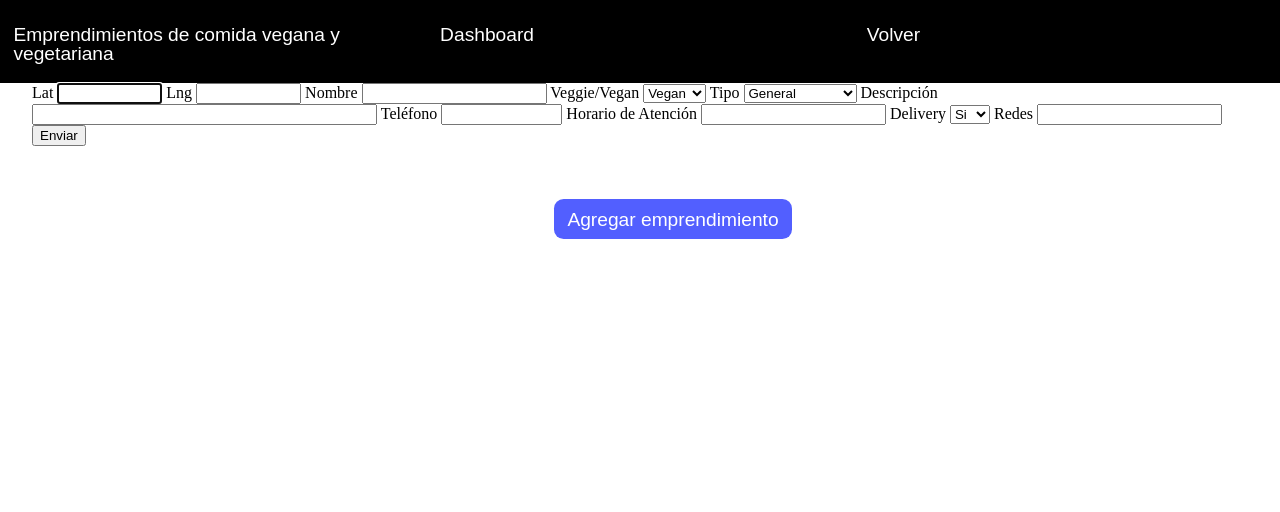
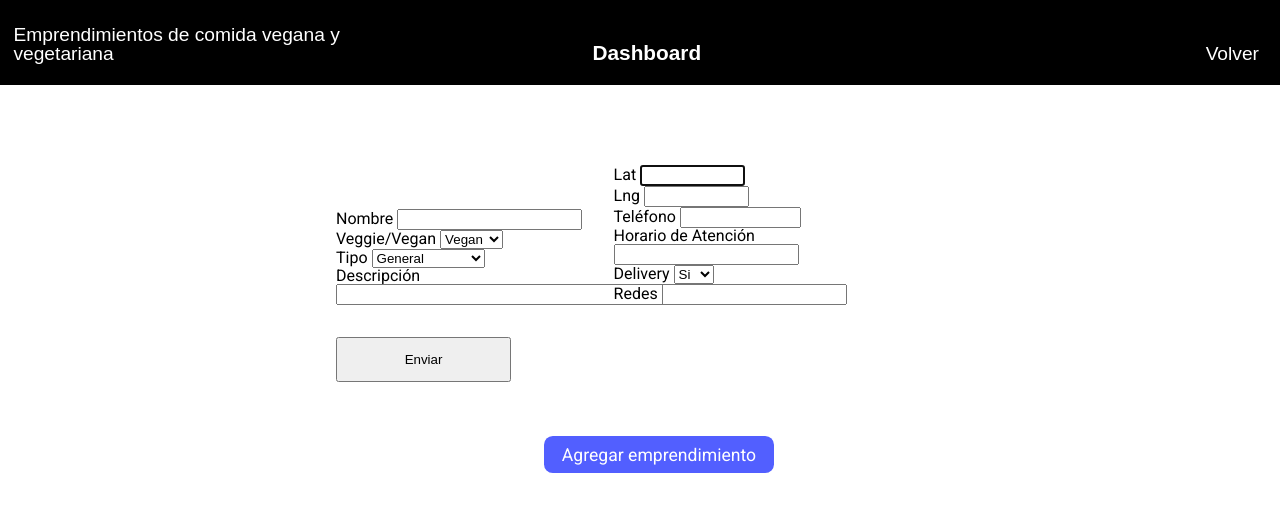
Before and after one commit to AgustinaGV/prog3-gv-tp2-frontend, a website: page admin/index.html in a window 1280 px wide. Both pictures are taken after a click on the link "Agregar emprendimiento". Drawn offline with Linux system fonts and the light colour scheme; no server answers; a web font is replaced by a local one.

Commit message:
Update CSS

```diff
--- a/admin/index.html
+++ b/admin/index.html
@@ -7,39 +7,48 @@
     <meta name="viewport" content="width=device-width, initial-scale=1">
     <title>Admin Dashboard</title>
     <link href="../assets/css/style.css" type="text/css" rel="stylesheet">
+    <link href="https://fonts.googleapis.com/css2?family=Capriola&display=swap" rel="stylesheet">
+    <link
+        href="https://fonts.googleapis.com/css2?family=Roboto:ital,wght@0,100;0,300;0,400;0,500;0,700;0,900;1,100;1,300;1,400;1,500;1,700;1,900&display=swap"
+        rel="stylesheet">
     <link rel="icon" type="image/png" href="../assets/images/favicon/growth.png" />
 </head>
 
 <body id="adminBody">
 
-    <header>
     <div class="headerAdmin">
+        <div class="divsAdmin cont">
             <span>Emprendimientos de comida vegana y vegetariana</span>
         </div>
-        <div class="headerAdmin">
+        <div class="divsAdmin cont">
             <span>Dashboard</span>
         </div>
-        <div class="headerAdmin">
+        <div class="divsAdmin cont">
             <a href="https://prog3-gv-tp2-frontend-git-master.agustinagv.now.sh/" class="todo">Volver</a>
         </div>
-    </header>
+    </div>
 
-    <main>
     <div id="wrapper">
         <div id="inner">
             <div id="form_wrapper">
                 <form id="form_main">
-                        <label for="form_field_lat" class="labels">Lat</label>
-                        <input id="form_field_lat" type="text" name="lat" class="inputForm" size="10">
-                        <label for="form_field_lng" class="labels">Lng</label>
-                        <input id="form_field_lng" type="text" name="lng" class="inputForm" size="10">
+
+                    <div id="formL">
+                        <div class="inputDiv">
                             <label for="form_field_name" class="labels">Nombre</label>
-                        <input id="form_field_name" type="text" name="name" class="inputForm" maxlength="30" size="20">
+                            <input id="form_field_name" type="text" name="name" class="inputForm" maxlength="30"
+                                size="20">
+                        </div>
+
+                        <div class="inputDiv">
                             <label for="form_field_veg" class="labels">Veggie/Vegan</label>
                             <select id="form_field_veg" type="text" name="veg" class="inputForm" form="form_main">
                                 <option value="vegan">Vegan</option>
                                 <option value="veggie">Veggie</option>
                             </select>
+                        </div>
+
+                        <div class="inputDiv">
                             <label for="form_field_type" class="labels">Tipo</label>
                             <select id="form_field_type" type="text" name="type" class="inputForm" form="form_main">
                                 <option value="general">General</option>
@@ -48,21 +57,57 @@
                                 <option value="hamburguesas">Hamburguesas</option>
                                 <option value="vegetales">Vegetales</option>
                             </select>
+                        </div>
+
+                        <div class="inputDiv">
                             <label for="form_field_description" class="labels">Descripción</label>
-                        <input id="form_field_description" type="text" name="description" class="inputForm" maxlength="300" size="40">
+                            <input id="form_field_description" type="text" name="description" class="inputForm"
+                                maxlength="300" size="40">
+                        </div>
+
+                    </div>
+
+                    <div id="formR">
+                        <div class="inputDiv">
+                            <label for="form_field_lat" class="labels">Lat</label>
+                            <input id="form_field_lat" type="text" name="lat" class="inputForm" size="10">
+                        </div>
+
+                        <div class="inputDiv">
+                            <label for="form_field_lng" class="labels">Lng</label>
+                            <input id="form_field_lng" type="text" name="lng" class="inputForm" size="10">
+                        </div>
+
+                        <div class="inputDiv">
                             <label for="form_field_number" class="labels">Teléfono</label>
-                        <input id="form_field_number" type="text" name="number" class="inputForm" maxlength="12" size="12">
+                            <input id="form_field_number" type="text" name="number" class="inputForm" maxlength="12"
+                                size="12">
+                        </div>
+
+                        <div class="inputDiv">
                             <label for="form_field_horarioAtencion" class="labels">Horario de Atención</label>
                             <input id="form_field_horarioAtencion" type="text" name="horarioAtencion" class="inputForm">
+                        </div>
+
+                        <div class="inputDiv">
                             <label for="form_field_delivery" class="labels">Delivery</label>
-                        <select id="form_field_delivery" type="text" name="delivery" class="inputForm" form="form_main">
+                            <select id="form_field_delivery" type="text" name="delivery" class="inputForm"
+                                form="form_main">
                                 <option value="si">Si</option>
                                 <option value="no">No</option>
                             </select>
+                        </div>
+
+                        <div class="inputDiv">
                             <label for="form_field_redes" class="labels">Redes</label>
-                        <input id="form_field_redes" type="text" name="redes" class="inputForm" maxlength="30" size="20">
+                            <input id="form_field_redes" type="text" name="redes" class="inputForm" maxlength="30"
+                                size="20">
+                        </div>
+
                         <input id="form_field_id" type="hidden" name="type">
-                        <button class="form_submit" class="btn azul" type="submit">Enviar</button>
+                    </div>
+
+                    <button class="form_submit" class="btn azul" type="submit" id="btnForm">Enviar</button>
                 </form>
             </div>
             <div id="btn-agregar-wrapper">
@@ -72,9 +117,6 @@
             </div>
         </div>
     </div>
-    </main>
-
-    <footer></footer>
 
     <script src="../utils/api.js"></script>
     <script src="../assets/js/admin.js"></script>
--- a/assets/css/style.css
+++ b/assets/css/style.css
@@ -44,9 +44,9 @@ table {
 
 /*---------------------------------------------------------------------- FIN RESET CSS ----------------------------------------------------------------------*/
 
-/*-------------------- INDEX MAPS --------------------*/
+/*---------------------------------------- INDEX MAPS ----------------------------------------*/
 
-/* GENERALES */
+/*-------------- GENERALES --------------*/
 body {
 	padding:0;
 	margin:0;
@@ -57,53 +57,74 @@ body {
 	height: 100vh;
 }
 
-/* HEADER */
+/*-------------- HEADER --------------*/
 
 #menu {
 
 	position: absolute;
     top: 0;
-    left: 0;
-    /* padding: 1em 0.7em 0.5em 1em; */
     background-color: /*#6A5ACD;#98c756 verde*/black;
-    /* filter: saturate(0.5); */
-    opacity: 0.8;
+    /* filter: saturate(0.5);
+    opacity: 0.8;*/
     width: 100%;
-    height: 8vh;
-    display: flex;
-    justify-content: space-around;
-    align-items: center;
+	/*height: 4em;*/
+	padding: 1.3em 0em 1em 0em;
+	display: flex;
+	align-items: center;
+}
+
+/* GENERALES DIVS CONTENEDORES*/
+
+.divContainer {
+
+    display: inline-flex;
+}
+
+/* TITULO */
+
+.divContainer:first-child {
+
+	width: 33%;
+}
+
+/* FILTROS */
+
+.divContainer:nth-child(2n) {
+
+	justify-content: center;
+	width: 33%;
+}
+
+
+.divContainer:nth-child(2n) a {
+
+	align-items: center;
+	display: flex;
+}
+
+/* DIV SETTINGS*/
+
+.divContainer:nth-child(3n) {
+
+	justify-content: flex-end;
+	width: 33%;
 
 }
 
-.divContainer {
+.divContainer:nth-child(3n) img {
 
-	width: 47.5%;
-	height: 100%;
-	display: flex;
-}
-
-.divContainer:nth-child(2n) {
-
-	text-align: center;
-
-}
-
-.divContainer:nth-child(2n) a {
-
-	height: 100%;
-	align-items: center;
-    display: flex;
+	filter: invert(10);
+	opacity: 0.8;
+	padding-right: 2em;
 }
 
 .titulo {
 
 	/*font-family: 'Archivo Black', sans-serif; archivo black*/
 	font-family: 'Capriola', sans-serif;/* capriola*/
-	font-size:1.2em;
+	font-size: 1.2em;
 	font-weight: 300;
 	color:white;
-	padding:1.3em 0em 1em 0em;
 	display: inline;
 	padding-left: 0.7em;
 	/*letter-spacing: 0.02em;*/
@@ -160,25 +181,8 @@ body {
 .infoHover:hover .hoverText {
 	visibility: visible;
 }
-/* SETTINGS */
 
-.settings  {
-
-	width: 5%;
-	height: 100%;
-	display: flex;
-	align-items: center;
-}
-
-.settings img {
-
-	height: 2em;
-	filter: invert(10);
-	opacity: 0.8;
-
-}
-
-/* DIV INFO */
+/*-------------- DIV INFO --------------*/
 
 .divInfo {
 
@@ -220,16 +224,22 @@ body {
 }
 
 
-/*-------------------- INDEX ADMIN --------------------*/
-header {
+/*---------------------------------------- INDEX ADMIN ----------------------------------------*/
+
+/*-------------- HEADER --------------*/
+
+.headerAdmin {
 
 	background-color: black;
-	display:flex;
-	color:white;
-
+	font-family: 'Capriola', sans-serif;
 }
 
-.headerAdmin {
+.headerAdmin span {
+
+	font-family: 'Capriola', sans-serif;
+}
+
+.divsAdmin {
 
 	font-size: 1.2em;
     font-weight: 300;
@@ -237,8 +247,27 @@ header {
     padding: 1.3em 0em 1em 0em;
 	padding-left: 0.7em;
 	font-family: 'Capriola', sans-serif;
-	width: 33%;
+	display: inline-block;
 }
+
+.cont {
+
+	width: 32%;
+}
+
+.cont:nth-child(2n) {
+
+	text-align: center;
+	font-weight: 900;
+	font-size: 1.3em;
+}
+
+.cont:nth-child(3n) {
+
+	text-align: right;
+}
+
+/*-------------- LISTADO --------------*/
 
 #inner {
 
@@ -249,28 +278,37 @@ header {
 
 .item {
 
-	width: 50%;
-	margin: 0 auto;
-	display: flex;
-	padding-bottom:3em;
+	width: 35%;
+    margin: 0 auto;
+    display: flex;
+    padding: 2em 1em 2em 1em;
+    font-family: 'Roboto', sans-serif;
+	border-radius: 1em;
+}
+
+.item:hover{
+
+	background-color: rgb(226, 226, 226);
+	box-shadow: 0.2em 0.25em rgba(218, 218, 218, 0.85);
 }
 
 .dashboardElements {
 
-	font-weight: 700;
-	font-size:1.2em;
+	font-weight: 500;
+	font-size:1.1em;
 }
 
 .listado_content {
 
 	width:50%;
-	font-family: 'Capriola', sans-serif;
 }
+
+/*-------------- BTNS --------------*/
 
 #btn-agregar-wrapper {
 
 	padding: 4em 0 3em 0;
-    width: 25%;
+    width: 22%;
     margin: 0 auto;
     text-align: right;
 }
@@ -284,15 +322,16 @@ header {
 
 	border-radius: 0.5em;
     text-decoration: none;
-    font-family: 'Capriola', sans-serif;
+    font-family: 'Roboto', sans-serif;
     color: white;
-    font-size: 1.2em;
-    padding: 0.5em 0.7em 0.5em 0.7em;
+    font-size: 1.1em;
+	padding: 0.5em 1em 0.5em 1em;
+	font-weight: 400;
 }
 
 .btn:hover {
 
-	opacity: 0.8;
+	opacity: 0.85;
 }
 
 .verde {
@@ -310,6 +349,34 @@ header {
 	background-color: rgb(82, 95, 255);
 }
 
+/*-------------- FORM --------------*/
+
+#form_wrapper {
+
+	margin: 0 auto;
+	width: 50%;
+	font-family: 'Roboto', sans-serif;
+	padding-top: 5em;
+}
+
+#formL {
+
+	width:45%;
+	display:inline-block;
+	padding: 0 0 2em 0;
+}
+
+#formR {
+
+	width:45%;
+	display:inline-block;
+	padding: 0 0 2em 0;
+}
+
+.inputDiv {
+
+	display:block;
+}
 
 #form_main {
 	display: none;
@@ -318,3 +385,9 @@ header {
 #form_main.active {
 	display: block;
 }
+
+#btnForm {
+
+	display: block;
+    padding: 1em 5em 1em 5em;
+}
```
Also changed, not shown: index.html (+2 -2 lines). Lines whose indentation alone changed are shown as unchanged.
